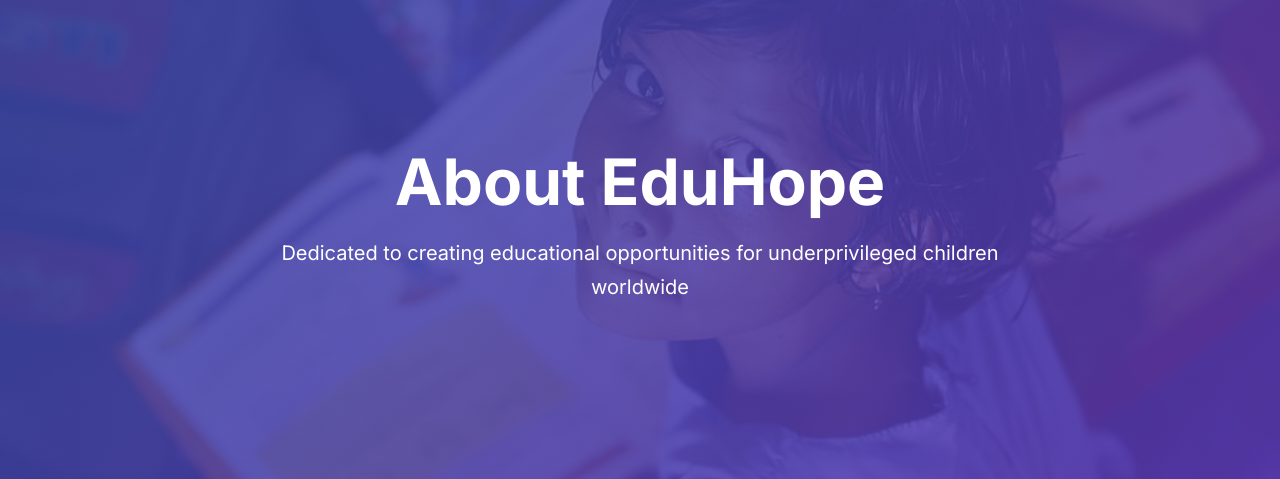
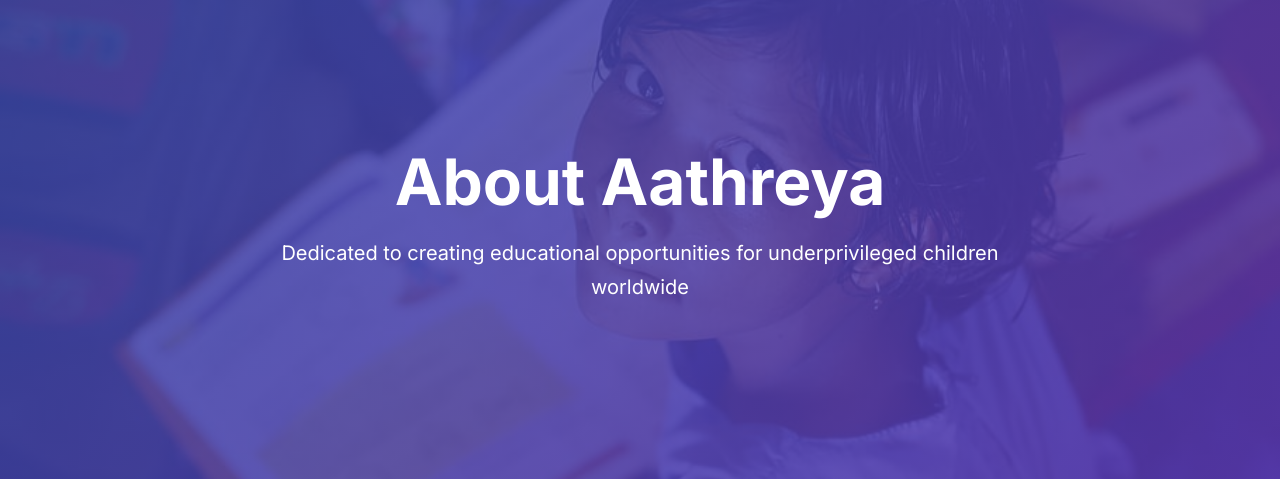
Before and after one commit to 2310030014-Madhu/Aathreya, a Flask app: page /about in a window 1280 px wide. Shown: the top 479 px of the page. Run offline with Flask 3, Linux system fonts and the light colour scheme.

Commit message:
Final Changes

```diff
--- a/templates/about.html
+++ b/templates/about.html
@@ -13,7 +13,7 @@
     <!-- Hero Section -->
 <section class="hero" style="min-height: 60vh; color: white;" id="hero-section">
     <div class="hero-content">
-        <h1>About EduHope</h1>
+        <h1>About Aathreya</h1>
         <p class="hero-subtitle">
             Dedicated to creating educational opportunities for underprivileged children worldwide
         </p>
```
